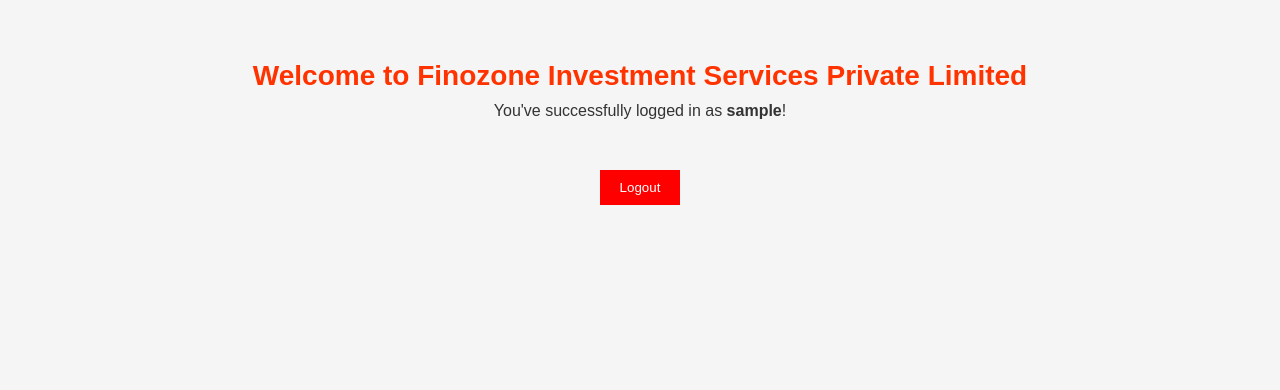
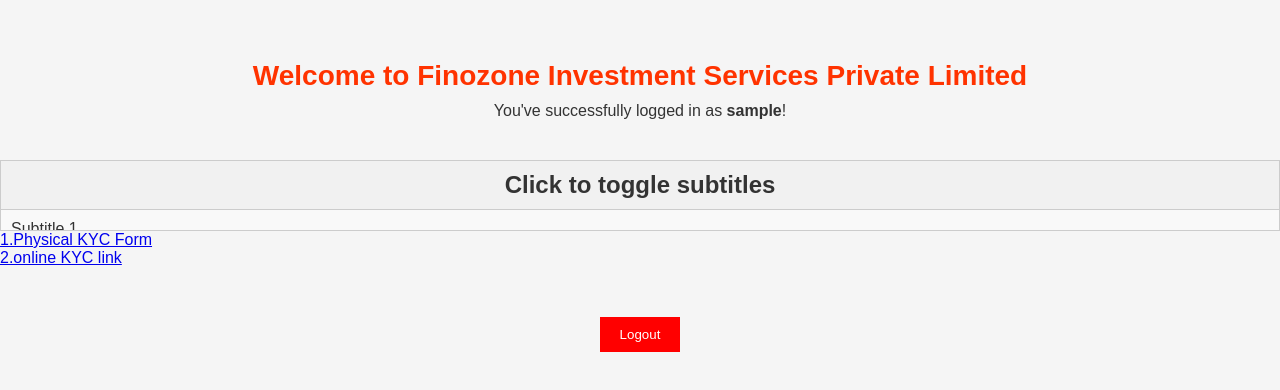
Before and after one commit to Sindhumj/Finoozone, a plain HTML site: page nextpage.html in a window 1280 px wide. Shown: the part 70-460 px from the top of the page. Drawn offline with Linux system fonts and the light colour scheme; sample sign-in values are in the browser's storage.

Commit message:
Add files via upload

```diff
--- a/nextpage.html
+++ b/nextpage.html
@@ -13,13 +13,13 @@
             }
         }
 
-
         // Logout function to clear localStorage and redirect to the login page
         function handleLogout() {
             localStorage.removeItem('isAuthenticated');
             localStorage.removeItem('username');
             window.location.href = 'index.html';
         }
+
     </script>
 </head>
 <body>
@@ -41,6 +41,71 @@
         <p>You've successfully logged in as <strong id="usernameDisplay"></strong>!</p>
     </section>
 
+     <!-- KYC Section -->
+     <title>Collapsible Example</title>
+     <style>
+       .collapsible {
+         cursor: pointer;
+         padding: 10px;
+         border: 1px solid #ccc;
+         background-color: #f1f1f1;
+         font-weight: bold;
+         text-align: center;
+       }
+
+       .content {
+         display: block; /* Initially visible */
+         padding: 10px;
+         border-left: 1px solid #ccc;
+         border-right: 1px solid #ccc;
+         border-bottom: 1px solid #ccc;
+         background-color: #f9f9f9;
+         overflow: hidden;
+         transition: max-height 0.3s ease-out;
+         max-height: 0; /* Hidden by default */
+       }
+
+       .content.open {
+         max-height: 100px; /* Adjust the max height if needed */
+         display: block;
+       }
+     </style>
+   </head>
+   <body>
+
+   <h2 class="collapsible">Click to toggle subtitles</h2>
+   <div class="content">
+     <ul>
+       <li>Subtitle 1</li>
+       <li>Subtitle 2</li>
+       <li>Subtitle 3</li>
+     </ul>
+   </div>
+
+   <script>
+     // Select the collapsible element and the content element
+     const collapsible = document.querySelector('.collapsible');
+     const content = document.querySelector('.content');
+
+     // Add a click event listener to toggle the content's visibility
+     collapsible.addEventListener('click', () => {
+       content.classList.toggle('open'); // Toggle the 'open' class
+     });
+   </script>
+
+            <h10><a href="https://drive.google.com/file/d/1hazXGONgJVO2q4X3hF7RIqpmUHszsqFb/view?usp=sharing">1.Physical KYC Form</a></h10>
+
+            </div>
+
+            <div class="online-kyc Modification">
+                <h10><a href="https://www.dspim.com/invest/#goto=kyc">2.online KYC link</a></h10>
+
+                </div>
+
+
+
+
+
     <!--content section-->
     <Section class=""
     <!-- Add Logout Button at the Bottom -->
```
